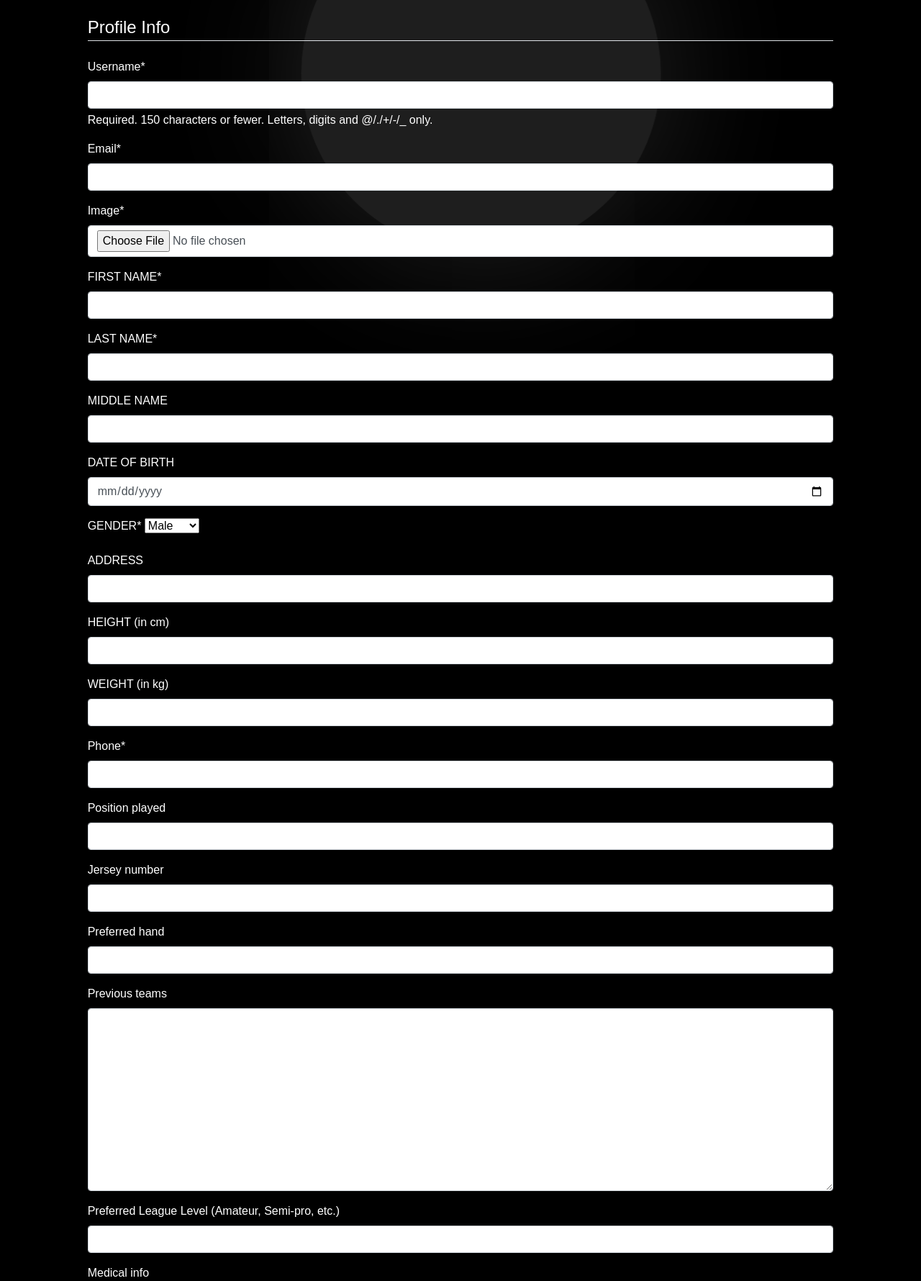
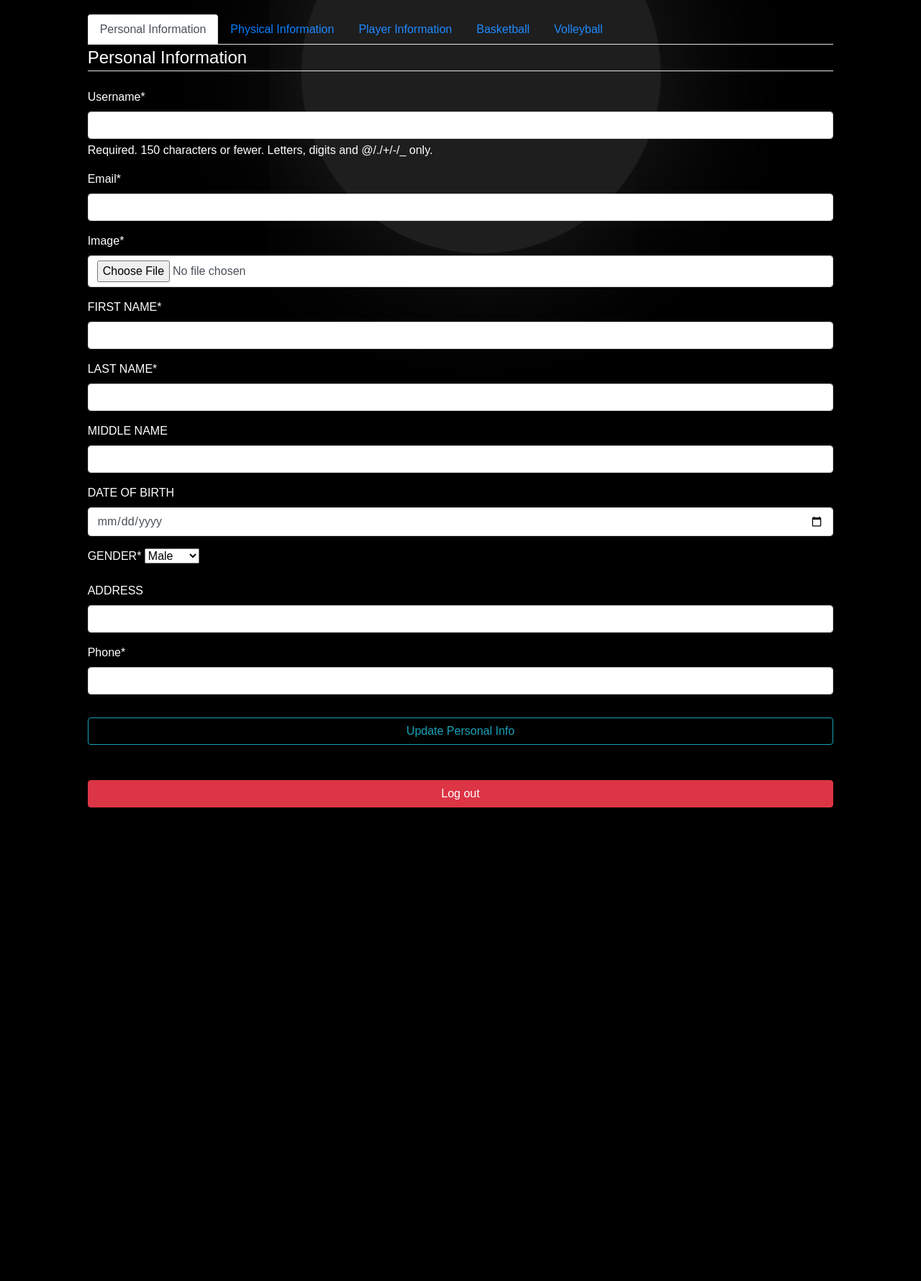
Before and after one commit to manuelamanetjr/Ligameet-Web, a Django app: template users/templates/users/profile.html in a window 1280 px wide. Shown: the part 148-1928 px from the top of the page at 72% size. After the commit the page ends 1270 px from the top, so only its background shows below. Run offline with Django 5.2, Linux system fonts and the light colour scheme; the template is opened without the code that fills it: values that come from a table or form of the project are taken from there, others are empty; parts of the project's set-up code (start-up, migrations or seed data) failed here and were passed over; some libraries are stand-ins or nearby versions.

Commit message:
profile information

```diff
--- a/users/forms.py
+++ b/users/forms.py
@@ -31,7 +31,7 @@ class ProfileUpdateForm(forms.ModelForm):
 
     class Meta:
         model = Profile
-        fields = ['image','FIRST_NAME', 'LAST_NAME','MIDDLE_NAME','DATE_OF_BIRTH','GENDER','ADDRESS', 'HEIGHT', 'WEIGHT', 'PHONE']
+        fields = ['image','FIRST_NAME', 'LAST_NAME','MIDDLE_NAME','DATE_OF_BIRTH','GENDER','ADDRESS', 'PHONE']
         widgets = {
             'DATE_OF_BIRTH': DateInput(attrs={'type': 'date'}),  # This will display a calendar picker
         }
@@ -45,6 +45,14 @@ class RoleSelectionForm(forms.ModelForm):
         model = Profile
         fields = ['role']
 
+class PhysiclInformation(forms.ModelForm):
+    class Meta:
+        model = Profile
+        fields = ['HEIGHT', 'WEIGHT',]
+        labels = {
+            'HEIGHT': 'HEIGHT (in cm)',
+            'WEIGHT': 'WEIGHT (in kg)',
+        }
 
 class PlayerForm(forms.ModelForm):
     class Meta:
--- a/users/templates/users/profile.html
+++ b/users/templates/users/profile.html
@@ -16,21 +16,98 @@
             </div>
         </div>
 
-        <!-- Profile Update Form -->
+        <!-- Tabbed Navigation -->
+        <ul class="nav nav-tabs" id="profileTabs" role="tablist">
+            <li class="nav-item">
+                <a class="nav-link active" id="personal-tab" data-toggle="tab" href="#personal" role="tab" aria-controls="personal" aria-selected="true">Personal Information</a>
+            </li>
+            <li class="nav-item">
+                <a class="nav-link" id="physical-tab" data-toggle="tab" href="#physical" role="tab" aria-controls="physical" aria-selected="false">Physical Information</a>
+            </li>
+            <li class="nav-item">
+                <a class="nav-link" id="player-tab" data-toggle="tab" href="#player" role="tab" aria-controls="player" aria-selected="false">Player Information</a>
+            </li>
+            <li class="nav-item">
+                <a class="nav-link" id="basketball-tab" data-toggle="tab" href="#basketball" role="tab" aria-controls="basketball" aria-selected="false">Basketball</a>
+            </li>
+            <li class="nav-item">
+                <a class="nav-link" id="volleyball-tab" data-toggle="tab" href="#volleyball" role="tab" aria-controls="volleyball" aria-selected="false">Volleyball</a>
+            </li>
+        </ul>
+
+        <!-- Tab Content -->
+        <div class="tab-content" id="profileTabContent">
+            <!-- Personal Information Tab -->
+            <div class="tab-pane fade show active" id="personal" role="tabpanel" aria-labelledby="personal-tab">
                 <form method="POST" enctype="multipart/form-data">
                     {% csrf_token %}
                     <fieldset class="form-group">
-                <legend class="border-bottom mb-4">Profile Info</legend>
+                        <legend class="border-bottom mb-4">Personal Information</legend>
                         {{ u_form|crispy }}
                         {{ p_form|crispy }}
+                    </fieldset>
+                    <div class="form-group">
+                        <button class="btn btn-outline-info btn-block" type="submit">Update Personal Info</button>
+                    </div>
+                </form>
+            </div>
+
+            <!-- Physical Information Tab -->
+            <div class="tab-pane fade" id="physical" role="tabpanel" aria-labelledby="physical-tab">
+                <form method="POST" enctype="multipart/form-data">
+                    {% csrf_token %}
+                    <fieldset class="form-group">
+                        <legend class="border-bottom mb-4">Physical Information</legend>
+                        {{ physical_from|crispy }}
+                    </fieldset>
+                    <div class="form-group">
+                        <button class="btn btn-outline-info btn-block" type="submit">Update Physical Info</button>
+                    </div>
+                </form>
+            </div>
+
+            <!-- Player Information Tab -->
+            <div class="tab-pane fade" id="player" role="tabpanel" aria-labelledby="player-tab">
+                <form method="POST" enctype="multipart/form-data">
+                    {% csrf_token %}
+                    <fieldset class="form-group">
+                        <legend class="border-bottom mb-4">Player Information</legend>
                         {{ player_form|crispy }}
+                    </fieldset>
+                    <div class="form-group">
+                        <button class="btn btn-outline-info btn-block" type="submit">Update Player Info</button>
+                    </div>
+                </form>
+            </div>
+
+            <!-- Basketball Information Tab -->
+            <div class="tab-pane fade" id="basketball" role="tabpanel" aria-labelledby="basketball-tab">
+                <form method="POST" enctype="multipart/form-data">
+                    {% csrf_token %}
+                    <fieldset class="form-group">
+                        <legend class="border-bottom mb-4">Basketball Information</legend>
                         {{ basketball_form|crispy }}
+                    </fieldset>
+                    <div class="form-group">
+                        <button class="btn btn-outline-info btn-block" type="submit">Update Basketball Info</button>
+                    </div>
+                </form>
+            </div>
+
+            <!-- Volleyball Information Tab -->
+            <div class="tab-pane fade" id="volleyball" role="tabpanel" aria-labelledby="volleyball-tab">
+                <form method="POST" enctype="multipart/form-data">
+                    {% csrf_token %}
+                    <fieldset class="form-group">
+                        <legend class="border-bottom mb-4">Volleyball Information</legend>
                         {{ volleyball_form|crispy }}
                     </fieldset>
                     <div class="form-group">
-                <button class="btn btn-outline-info btn-block" type="submit">Update Profile</button>
+                        <button class="btn btn-outline-info btn-block" type="submit">Update Volleyball Info</button>
                     </div>
                 </form>
+            </div>
+        </div>
 
         <!-- Divider Line -->
         <hr class="my-4">
```
Also changed, not shown: users/views.py (+6 -2 lines). Lines whose indentation alone changed are shown as unchanged.
